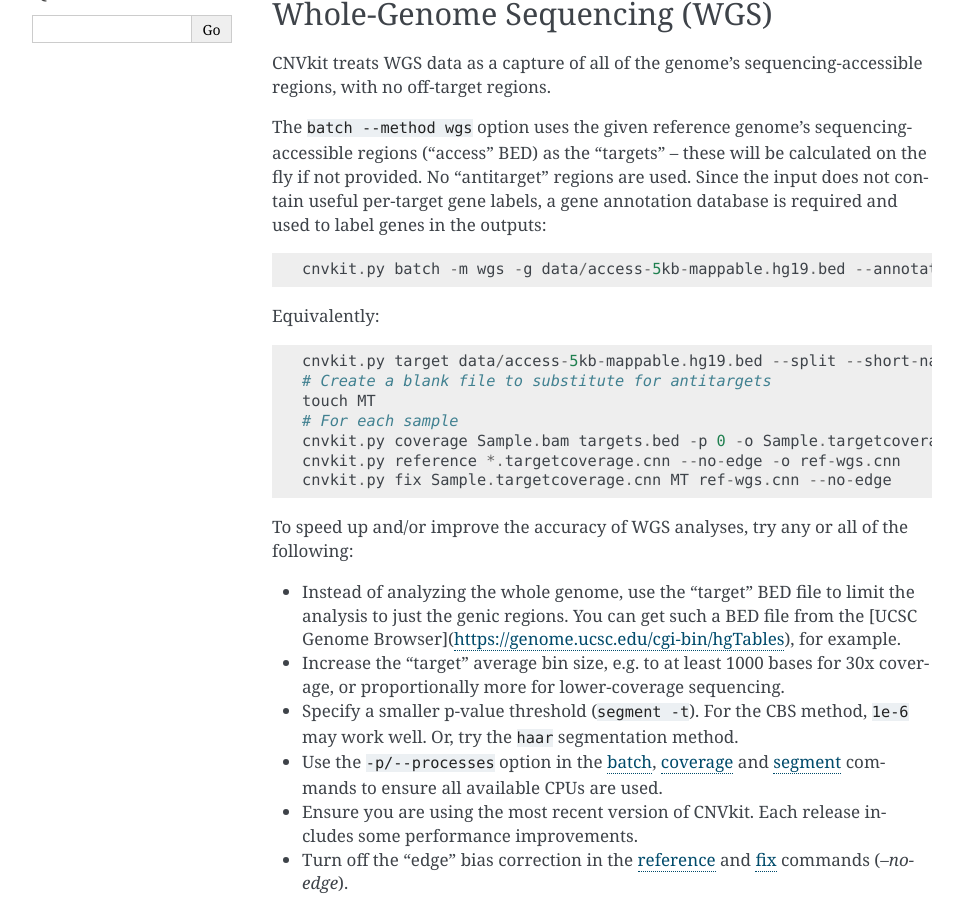
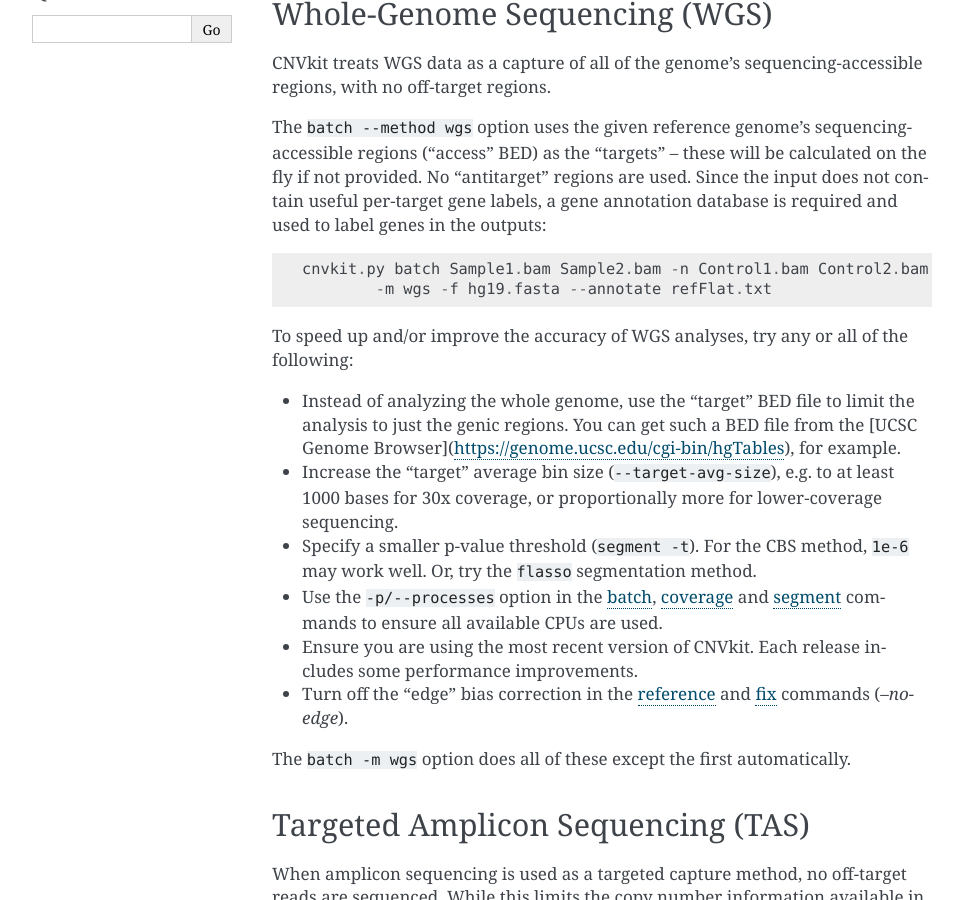
Before and after one commit to etal/cnvkit, a Sphinx documentation site: the page built from doc/nonhybrid.rst, in a window 1280 px wide and 900 px high, scrolled down 359 px. Shown: the whole window, without its empty margins (148-1111 px from the left). Built offline with Sphinx 7.4.7, drawn with Linux system fonts in a browser that asks for light colours; the version number could not be read and is left out.

Commit message:
doc: Update the 'wgs' example command

```diff
--- a/doc/nonhybrid.rst
+++ b/doc/nonhybrid.rst
@@ -25,17 +25,8 @@
 Since the input does not contain useful per-target gene labels, a  gene
 annotation database is required and used to label genes in the outputs::
 
-    cnvkit.py batch -m wgs -g data/access-5kb-mappable.hg19.bed --annotate refFlat.txt *.bam
-
-Equivalently::
-
-    cnvkit.py target data/access-5kb-mappable.hg19.bed --split --short-names --annotate refFlat.txt -o targets.bed
-    # Create a blank file to substitute for antitargets
-    touch MT
-    # For each sample
-    cnvkit.py coverage Sample.bam targets.bed -p 0 -o Sample.targetcoverage.cnn
-    cnvkit.py reference *.targetcoverage.cnn --no-edge -o ref-wgs.cnn
-    cnvkit.py fix Sample.targetcoverage.cnn MT ref-wgs.cnn --no-edge
+    cnvkit.py batch Sample1.bam Sample2.bam -n Control1.bam Control2.bam \
+            -m wgs -f hg19.fasta --annotate refFlat.txt
 
 To speed up and/or improve the accuracy of WGS analyses, try any or all of the
 following:
@@ -44,10 +35,11 @@
   to limit the analysis to just the genic regions. You can get such a BED file
   from the [UCSC Genome Browser](https://genome.ucsc.edu/cgi-bin/hgTables), for
   example.
-- Increase the "target" average bin size, e.g. to at least 1000 bases for 30x
-  coverage, or proportionally more for lower-coverage sequencing.
+- Increase the "target" average bin size (``--target-avg-size``), e.g. to at
+  least 1000 bases for 30x coverage, or proportionally more for lower-coverage
+  sequencing.
 - Specify a smaller p-value threshold (``segment -t``). For the CBS method,
-  ``1e-6`` may work well. Or, try the ``haar`` segmentation method.
+  ``1e-6`` may work well. Or, try the ``flasso`` segmentation method.
 - Use the ``-p/--processes`` option in the :ref:`batch`, :ref:`coverage` and
   :ref:`segment` commands to ensure all available CPUs are used.
 - Ensure you are using the most recent version of CNVkit. Each release includes
```
